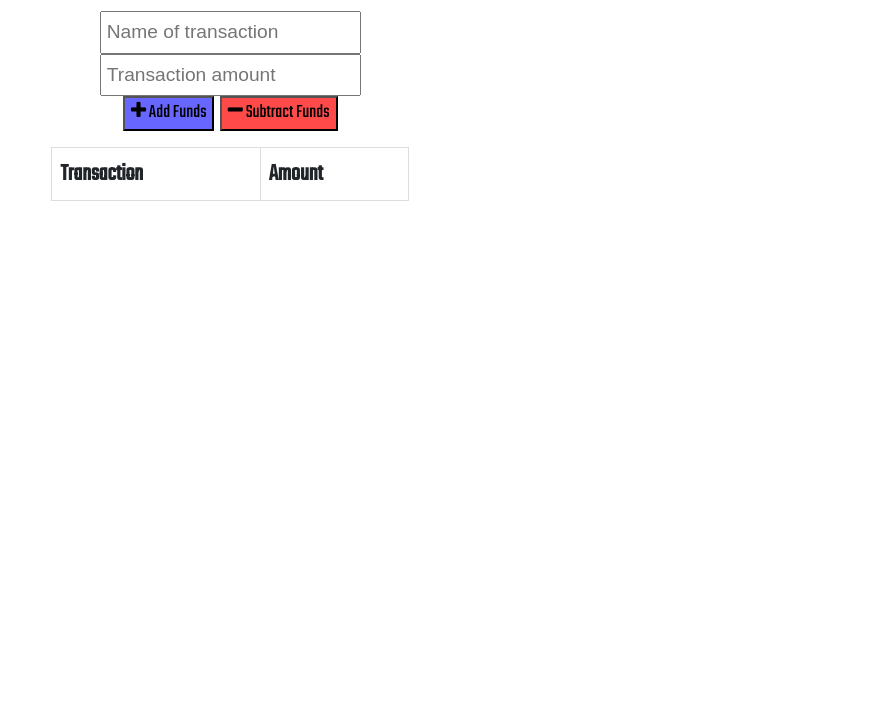
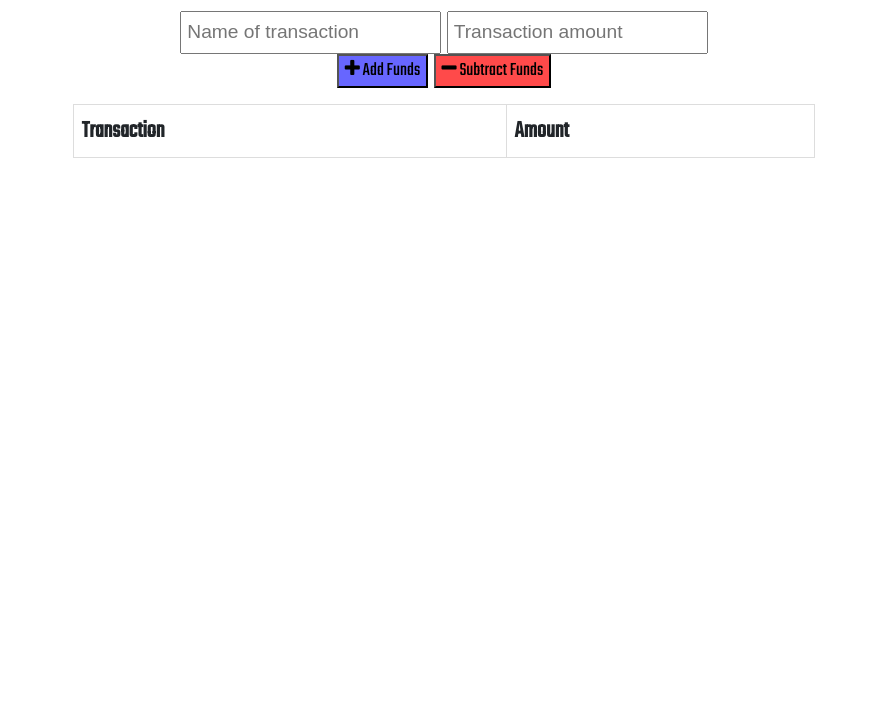
Before and after one commit to svivoli/Budget-Tracker, a website: page public/index.html in a window 1280 px wide. Shown: the part 79-800 px from the top of the page, without its empty margins (196-1084 px from the left). Drawn offline with nearby package versions, Linux system fonts and the light colour scheme; no server answers.

Commit message:
heroku push

```diff
--- a/public/index.html
+++ b/public/index.html
@@ -18,8 +18,6 @@
 
 <body>
   <div class="wrapper">
-    <div class="row">
-      <div class="col-md-6">
     <div class="total">
       <div class="total">Your total is: $<span id="total">0</span></div>
     </div>
@@ -44,12 +42,8 @@
         </tbody>
       </table>
     </div>
-  </div>
 
-  <div class="col-md-6">
     <canvas id="myChart"></canvas>
-  </div>
-  </div>
   </div>
 
   <script>
```
